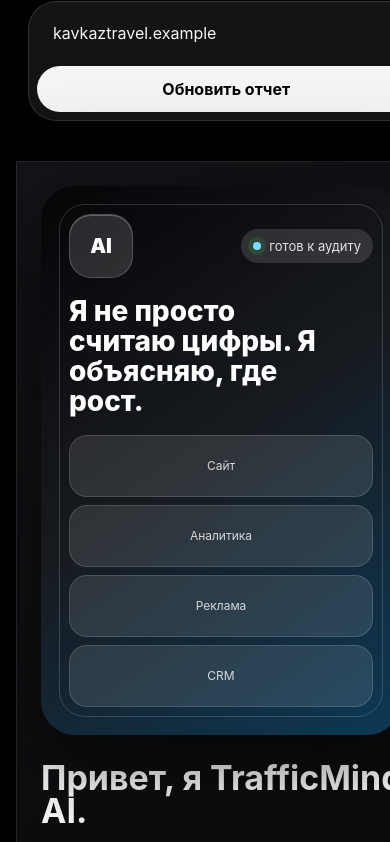
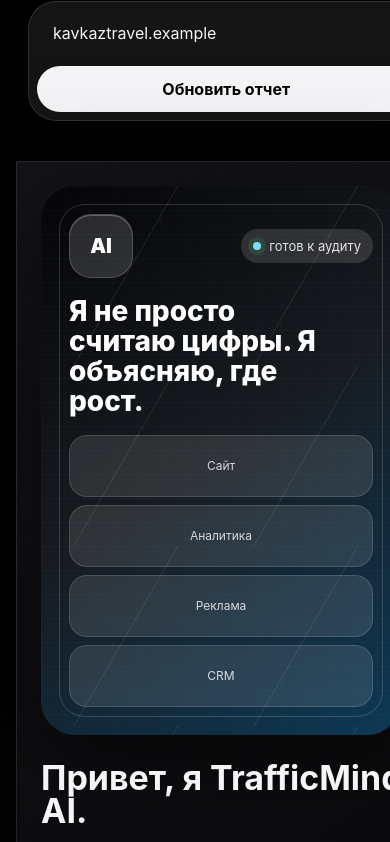
Before and after one commit to KAVKAZTRAVEL/TrafficMindAI, a plain HTML site: page demo/link_only_report.html in a window 390 px wide. Shown: the part 1021-1863 px from the top of the page. Drawn offline with Linux system fonts and the light colour scheme.

Commit message:
Add AI-inspired global report background

```diff
--- a/demo/link_only_report.html
+++ b/demo/link_only_report.html
@@ -34,8 +34,42 @@
       min-height: 100vh;
       font-family: -apple-system, BlinkMacSystemFont, "SF Pro Text", "Segoe UI", Inter, Arial, sans-serif;
       color: var(--ink);
-      background: var(--bg);
+      background:
+        linear-gradient(180deg, #000 0%, #05070a 42%, #000 100%);
       letter-spacing: 0;
+      position: relative;
+      overflow-x: hidden;
+    }
+    body:before,
+    body:after {
+      content: "";
+      position: fixed;
+      inset: 0;
+      pointer-events: none;
+      z-index: -2;
+    }
+    body:before {
+      background-image:
+        linear-gradient(rgba(125,220,255,.075) 1px, transparent 1px),
+        linear-gradient(90deg, rgba(125,220,255,.055) 1px, transparent 1px),
+        linear-gradient(115deg, transparent 0 46%, rgba(94,182,255,.16) 46% 46.35%, transparent 46.35% 100%),
+        linear-gradient(245deg, transparent 0 58%, rgba(215,221,230,.13) 58% 58.3%, transparent 58.3% 100%);
+      background-size: 72px 72px, 72px 72px, 360px 360px, 420px 420px;
+      background-position: center top, center top, 8% 12%, 92% 18%;
+      mask-image: linear-gradient(180deg, #000 0%, rgba(0,0,0,.64) 50%, rgba(0,0,0,.22) 100%);
+      opacity: .62;
+    }
+    body:after {
+      z-index: -1;
+      background-image:
+        radial-gradient(circle, rgba(245,245,247,.82) 0 1px, transparent 1.4px),
+        radial-gradient(circle, rgba(125,220,255,.70) 0 1px, transparent 1.6px);
+      background-size: 96px 96px, 148px 148px;
+      background-position: 18px 22px, 58px 74px;
+      mask-image:
+        linear-gradient(90deg, transparent 0%, #000 18%, #000 82%, transparent 100%),
+        linear-gradient(180deg, transparent 0%, #000 12%, #000 92%, transparent 100%);
+      opacity: .34;
     }
     a { color: inherit; text-decoration: none; }
     button, input { font: inherit; }
@@ -64,7 +98,22 @@
     .nav { display: flex; align-items: center; gap: clamp(12px, 2vw, 26px); color: rgba(245,245,247,.68); font-size: 12px; }
     .nav a { padding: 4px 0; border-radius: 0; }
     .nav a.active, .nav a:hover { color: var(--ink); background: transparent; }
-    .page { width: 100%; margin: 0 auto; padding: 0 0 72px; display: grid; gap: 12px; }
+    .page { width: 100%; margin: 0 auto; padding: 0 0 72px; display: grid; gap: 12px; position: relative; isolation: isolate; }
+    .page:before {
+      content: "AI";
+      position: fixed;
+      right: clamp(18px, 7vw, 110px);
+      top: 118px;
+      z-index: -1;
+      color: transparent;
+      -webkit-text-stroke: 1px rgba(125,220,255,.10);
+      font-family: var(--display-font);
+      font-size: clamp(140px, 19vw, 310px);
+      font-weight: 900;
+      line-height: 1;
+      opacity: .52;
+      pointer-events: none;
+    }
     .page > section:not(.hero) { width: min(1220px, calc(100% - 32px)); margin: 0 auto; }
     .hero {
       min-height: 890px;
@@ -75,12 +124,43 @@
       gap: 22px;
       padding: clamp(32px, 5vw, 58px) clamp(18px, 5vw, 72px) 64px;
       border-radius: 0;
-      background: #000;
+      background:
+        linear-gradient(180deg, rgba(0,0,0,.94) 0%, rgba(0,0,0,.58) 58%, rgba(0,0,0,.18) 100%);
       border: 0;
       box-shadow: none;
       overflow: hidden;
       position: relative;
       text-align: center;
+    }
+    .hero:before {
+      content: "";
+      position: absolute;
+      inset: 6% 8% auto;
+      height: min(360px, 46vw);
+      background:
+        linear-gradient(90deg, transparent, rgba(125,220,255,.28), transparent),
+        linear-gradient(0deg, transparent, rgba(215,221,230,.18), transparent);
+      clip-path: polygon(7% 60%, 22% 42%, 36% 50%, 51% 24%, 68% 48%, 84% 32%, 96% 45%, 96% 48%, 84% 36%, 68% 52%, 51% 28%, 36% 54%, 22% 46%, 7% 64%);
+      opacity: .34;
+      filter: blur(.2px);
+      pointer-events: none;
+    }
+    .hero:after {
+      content: "";
+      position: absolute;
+      left: 50%;
+      top: 12%;
+      width: min(740px, 86vw);
+      height: min(420px, 56vw);
+      transform: translateX(-50%);
+      background-image:
+        radial-gradient(circle, rgba(245,245,247,.72) 0 1px, transparent 1.35px),
+        radial-gradient(circle, rgba(125,220,255,.56) 0 1px, transparent 1.45px);
+      background-size: 28px 28px, 44px 44px;
+      background-position: 0 0, 14px 20px;
+      mask-image: radial-gradient(ellipse at center, #000 0%, rgba(0,0,0,.74) 38%, transparent 72%);
+      opacity: .22;
+      pointer-events: none;
     }
     .eyebrow {
       width: fit-content;
@@ -213,10 +293,30 @@
     .card {
       border-radius: 0;
       padding: clamp(24px, 3.2vw, 42px);
-      background: var(--card);
+      background:
+        linear-gradient(145deg, rgba(255,255,255,.075), rgba(255,255,255,.025) 44%, rgba(0,0,0,.24)),
+        var(--card);
       border: 1px solid rgba(255,255,255,.11);
       box-shadow: var(--shadow);
       backdrop-filter: blur(20px);
+      position: relative;
+      overflow: hidden;
+    }
+    .card:before {
+      content: "";
+      position: absolute;
+      inset: 0;
+      background-image:
+        linear-gradient(rgba(125,220,255,.045) 1px, transparent 1px),
+        linear-gradient(90deg, rgba(125,220,255,.034) 1px, transparent 1px);
+      background-size: 34px 34px;
+      mask-image: linear-gradient(135deg, rgba(0,0,0,.85), transparent 72%);
+      opacity: .46;
+      pointer-events: none;
+    }
+    .card > * {
+      position: relative;
+      z-index: 1;
     }
     .metric b { display: block; font-size: clamp(32px, 4vw, 52px); line-height: .95; margin-bottom: 10px; }
     .metric span { color: var(--muted); line-height: 1.35; }
@@ -247,6 +347,18 @@
       box-shadow: 0 28px 74px rgba(0,0,0,.54);
       position: relative;
       overflow: hidden;
+    }
+    .bot-face:after {
+      content: "";
+      position: absolute;
+      inset: 0;
+      background-image:
+        linear-gradient(rgba(125,220,255,.08) 1px, transparent 1px),
+        linear-gradient(90deg, rgba(125,220,255,.06) 1px, transparent 1px),
+        linear-gradient(120deg, transparent 0 48%, rgba(245,245,247,.22) 48% 48.35%, transparent 48.35% 100%);
+      background-size: 24px 24px, 24px 24px, 180px 180px;
+      opacity: .45;
+      pointer-events: none;
     }
     .bot-face:before {
       content: "";
@@ -499,7 +611,9 @@
     .tm-board {
       display: grid;
       gap: 14px;
-      background: #111;
+      background:
+        linear-gradient(145deg, rgba(18,22,28,.98), rgba(0,0,0,.96)),
+        #111;
       color: #fff;
       overflow: hidden;
     }
```
